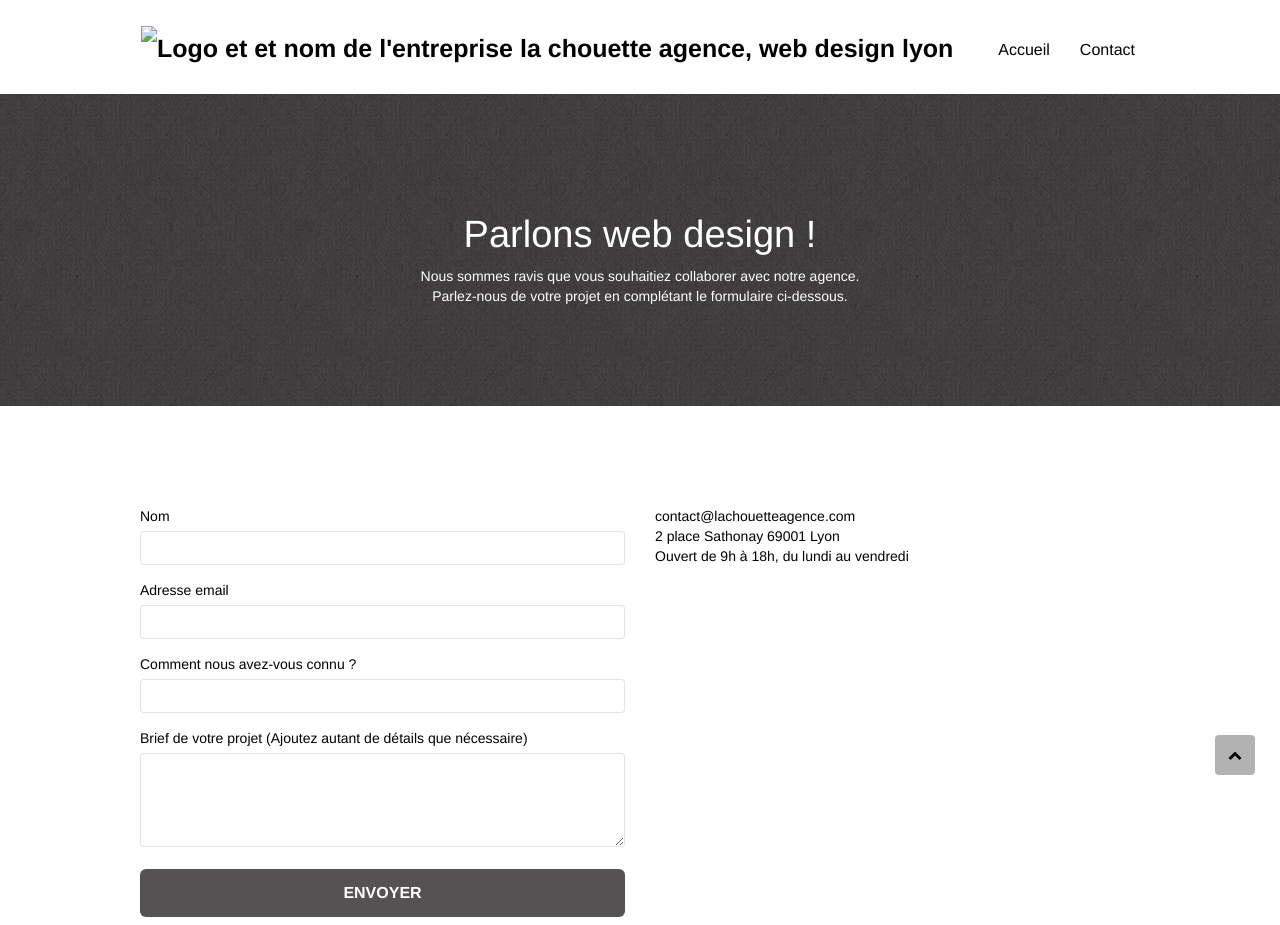
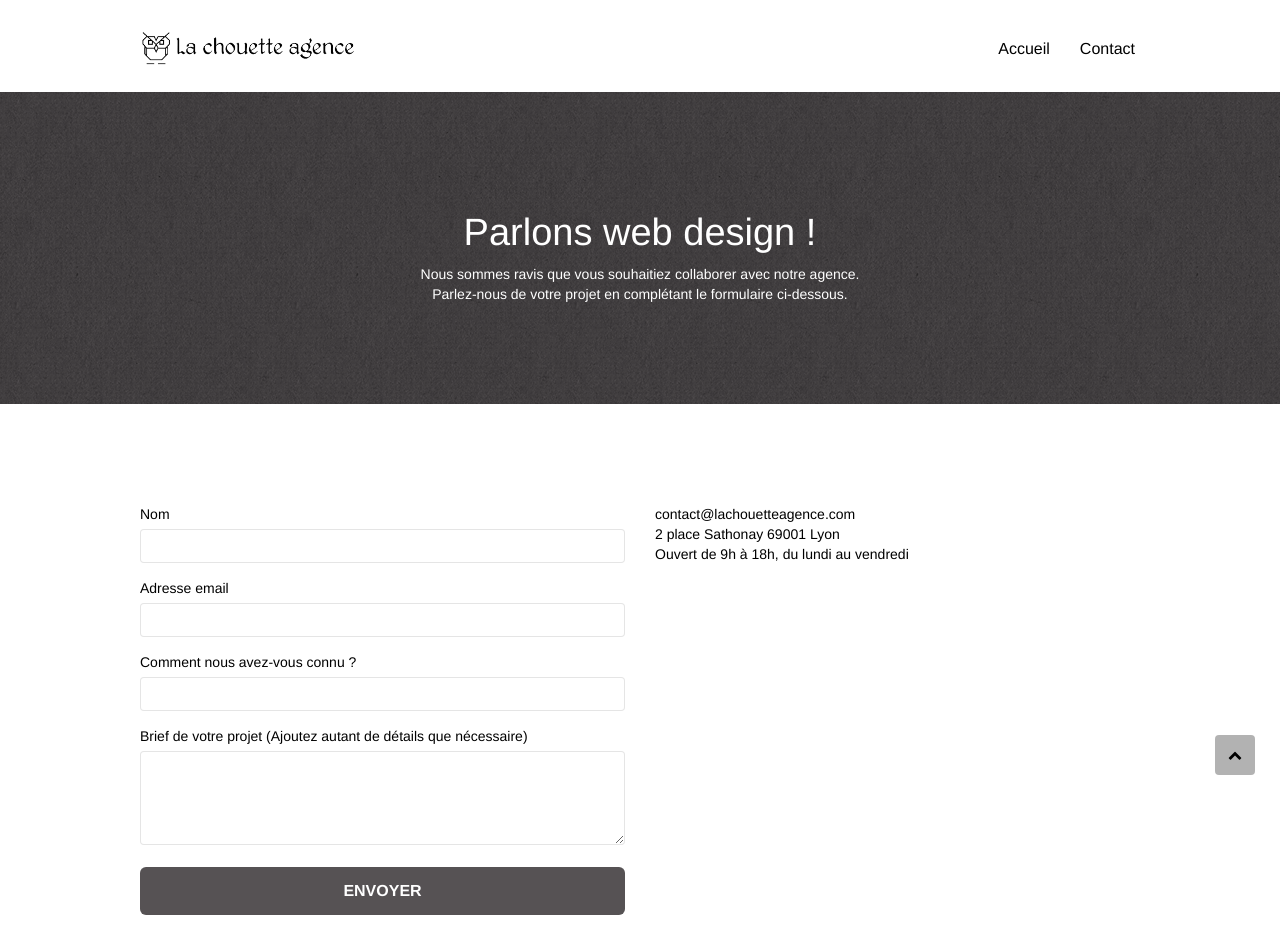
Before and after one commit to Bilgarote/CuffelThomas_4_150921, a plain HTML site: page contact.html in a window 1280 px wide. Shown: the top 925 px of the page. Drawn offline with Linux system fonts and the light colour scheme.

Commit message:
correction of a jpg import in webp

```diff
--- a/contact.html
+++ b/contact.html
@@ -32,7 +32,7 @@
 			<div class="container bloc-sm">
 				<nav class="navbar row">
 					<div class="navbar-header">
-						<a class="navbar-brand" href="index.html"><img src="img/la-chouette-agence.png" alt="Logo et et nom de l'entreprise la chouette agence, web design lyon" height="40" /></a>
+						<a class="navbar-brand" href="index.html"><img src="img/la-chouette-agence.webp" alt="Logo et et nom de l'entreprise la chouette agence, web design lyon" height="40" /></a>
 						<button id="nav-toggle" type="button" class="ui-navbar-toggle navbar-toggle" data-toggle="collapse" data-target=".navbar-1">
 							<span class="sr-only">Toggle navigation</span><span class="icon-bar"></span><span class="icon-bar"></span><span class="icon-bar"></span>
 						</button>
```
